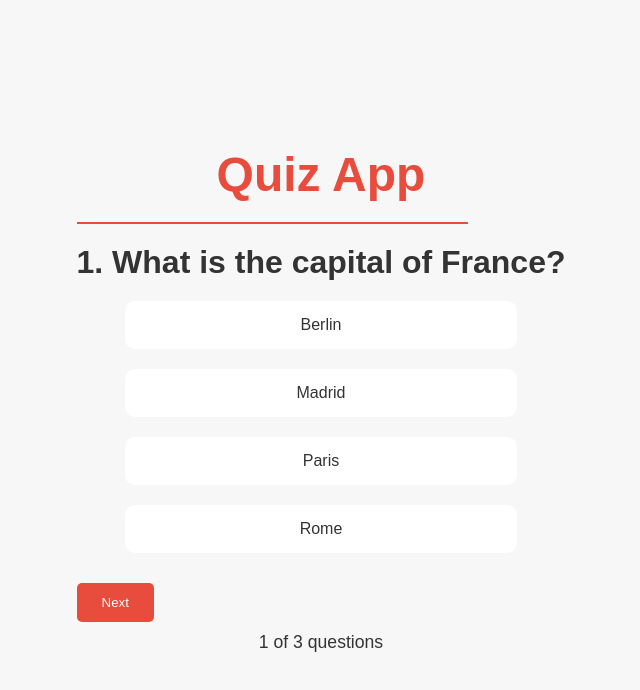
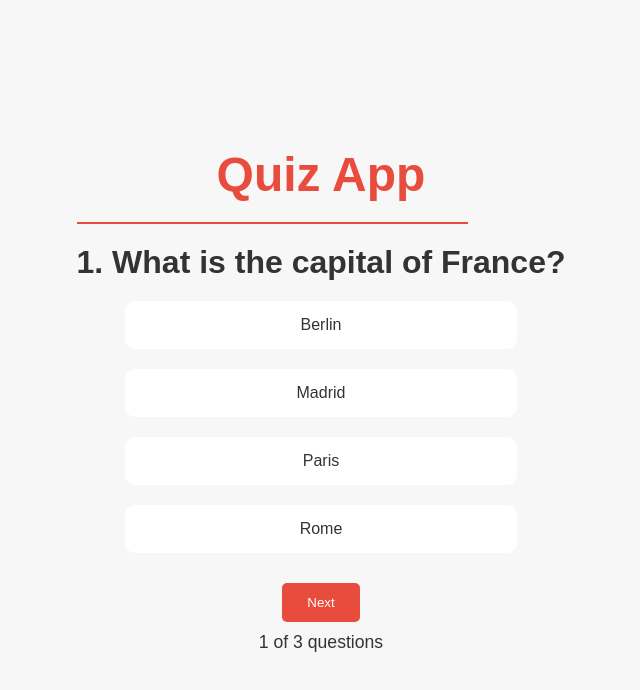
Before and after one commit to EMMMABK/QuizApp, a React (Create React App) app: page / in a window 1280 px wide. Shown: the top 690 px of the page, without its empty margins (319-959 px from the left). Built offline with nearby package versions, Linux system fonts and the light colour scheme.

Commit message:
add Styles

```diff
--- a/src/Components/Quiz/Quiz.css
+++ b/src/Components/Quiz/Quiz.css
@@ -16,6 +16,7 @@ body {
     align-items: center;
     min-height: 100vh;
     padding: 0 10px; /* added padding for small screens */
+    flex-direction: column;
 }
 
 h1 {
@@ -74,7 +75,7 @@ li:hover {
     color: #fff;
 }
 
-/* Next button */
+/* Next and Reset buttons */
 button {
     background-color: #e74c3c;
     color: #fff;
@@ -84,6 +85,9 @@ button {
     cursor: pointer;
     margin-top: 20px;
     transition: background-color 0.3s ease;
+    display: block;
+    margin-left: auto;
+    margin-right: auto;
 }
 
 button:hover {
```
